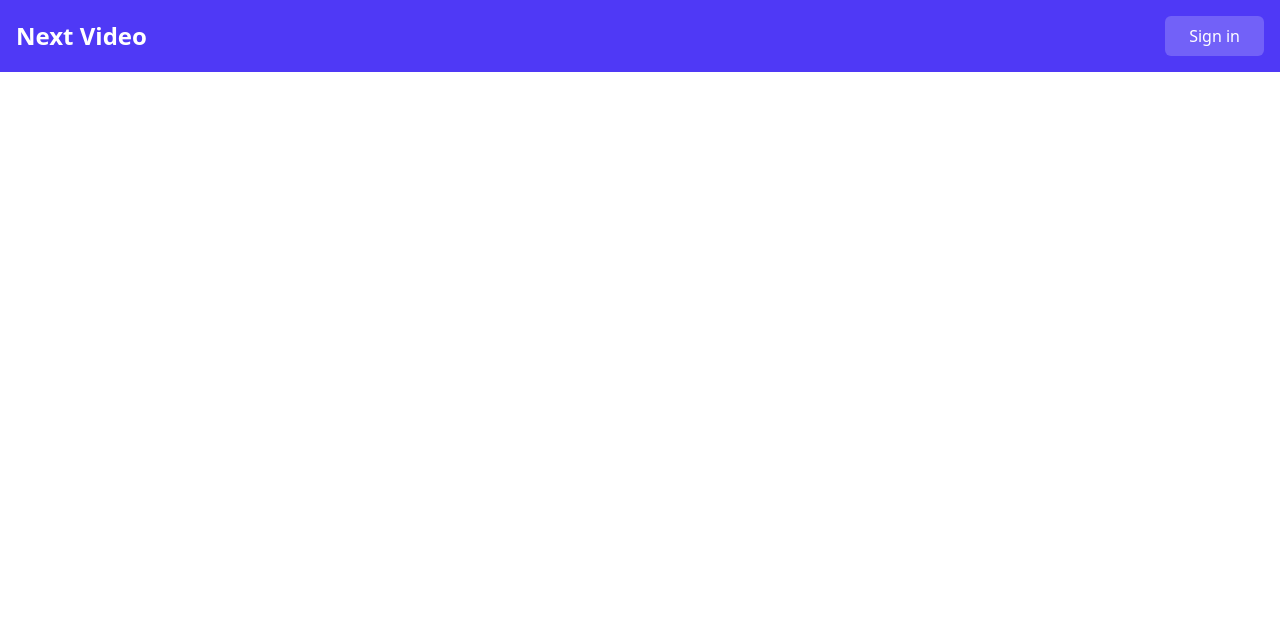
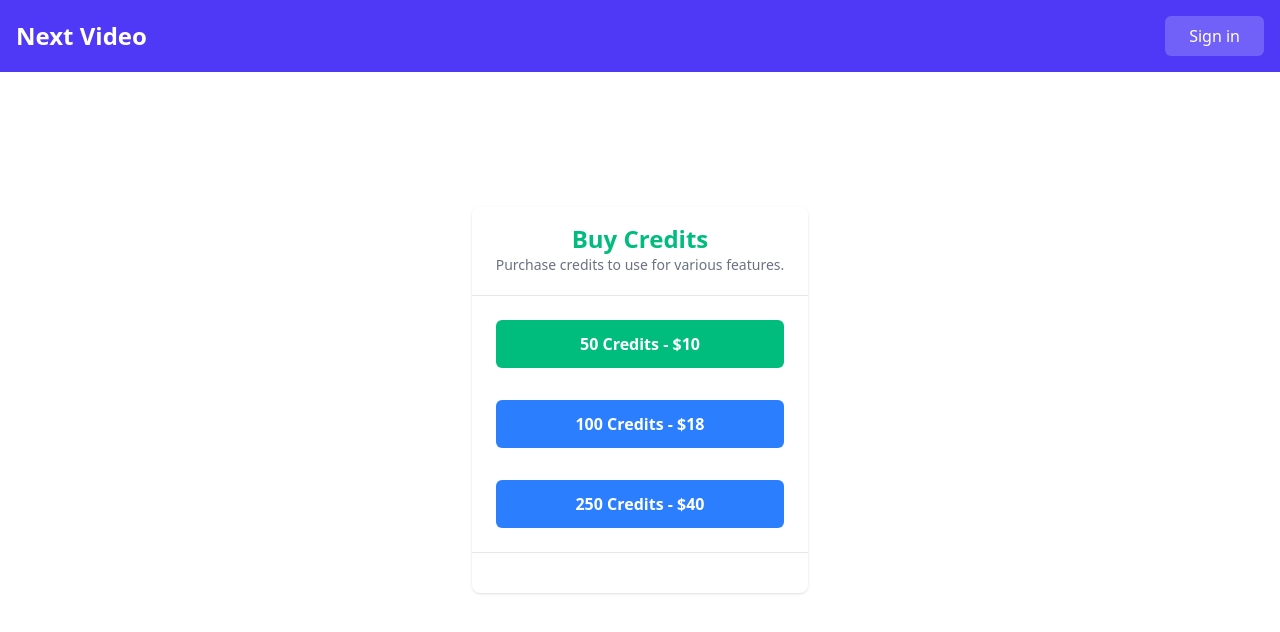
Before and after one commit to imran-farooq7/next-video, a Next.js app: page /buy-credits in a window 1280 px wide. Shown: the top 632 px of the page. Built offline with nearby package versions, Linux system fonts and the light colour scheme; no server answers; what assemblyai would draw is missing.

Commit message:
payment processing functions added

```diff
--- a/app/buy-credits/page.tsx
+++ b/app/buy-credits/page.tsx
@@ -33,7 +33,60 @@ const BuyCreditsPage = () => {
   if (isPending) {
     return <Loading />;
   }
-  return <div>BuyCreditsPage</div>;
+  return (
+    <div className="flex flex-col min-h-screen justify-center items-center container">
+      <div className="divide-y divide-gray-200 overflow-hidden rounded-lg bg-white shadow-sm">
+        <div className="px-4 py-5 sm:px-6 text-center">
+          <h3 className="text-2xl font-semibold leading-6 text-emerald-500">
+            Buy Credits
+          </h3>
+          <p className="mt-1 max-w-2xl text-sm text-gray-500">
+            Purchase credits to use for various features.
+          </p>
+        </div>
+        <div className="px-4 flex flex-col justify-between gap-8 py-5 sm:p-6">
+          {creditsPrice.map((credit) => (
+            <button
+              className={`${
+                credit.credits === selected.credits
+                  ? "bg-emerald-500"
+                  : "bg-blue-500"
+              } px-5 py-3 rounded-md text-white font-semibold hover:bg-emerald-600 transition-colors cursor-pointer`}
+              onClick={() => setSelected(credit)}
+              key={credit.credits}
+            >
+              {credit.credits} Credits - ${credit.price}
+            </button>
+          ))}
+        </div>
+        <div className="px-4 py-5 sm:px-6 text-center">
+          <PayPalButtons
+            key={selected.credits}
+            createOrder={(data, actions) => {
+              const selectedPrice = selected.price.toFixed(2);
+              return actions.order.create({
+                intent: "CAPTURE",
+                purchase_units: [
+                  {
+                    amount: {
+                      value: selectedPrice,
+                      currency_code: "USD",
+                    },
+                    custom_id: selected.credits.toString(),
+                  },
+                ],
+              });
+            }}
+            onApprove={async (data, actions) => {
+              const details = await actions?.order?.capture();
+              handleSuccess(details);
+            }}
+            onError={handleError}
+          />
+        </div>
+      </div>
+    </div>
+  );
 };
 
 export default BuyCreditsPage;
```
